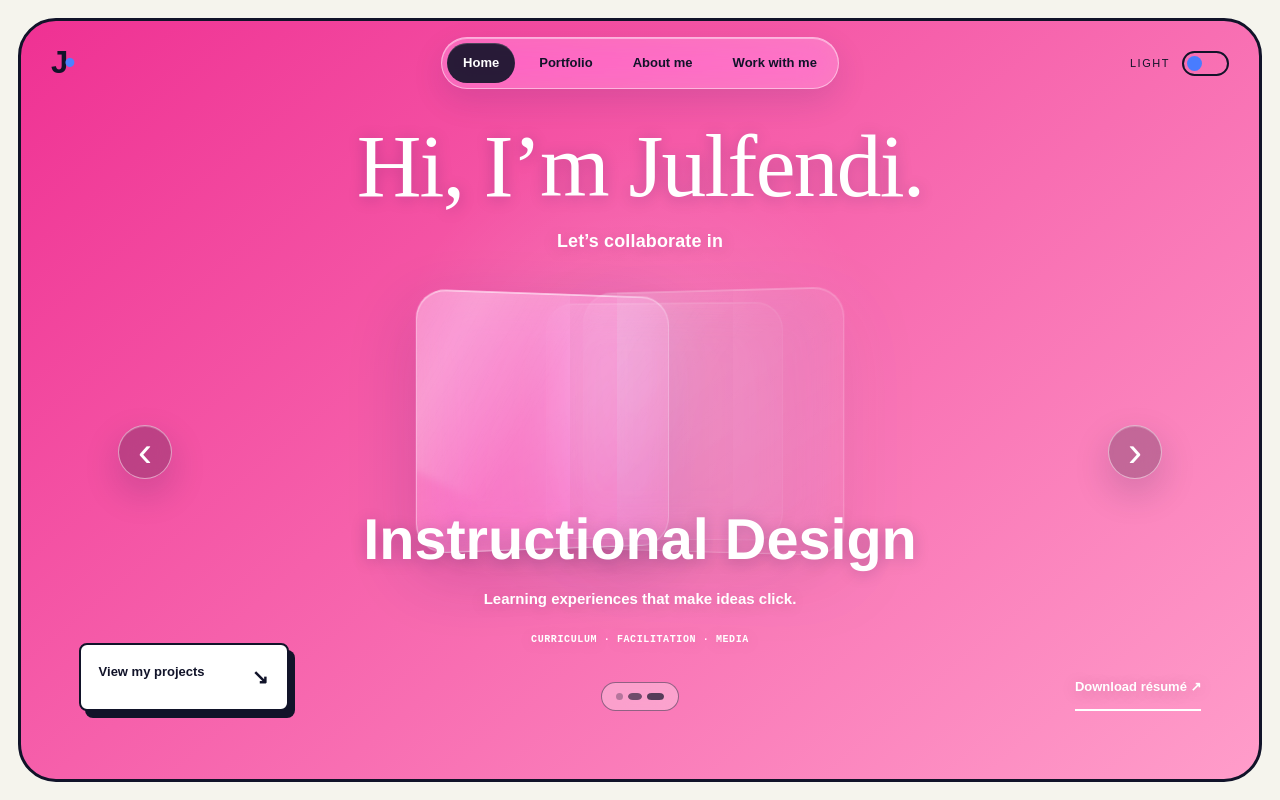
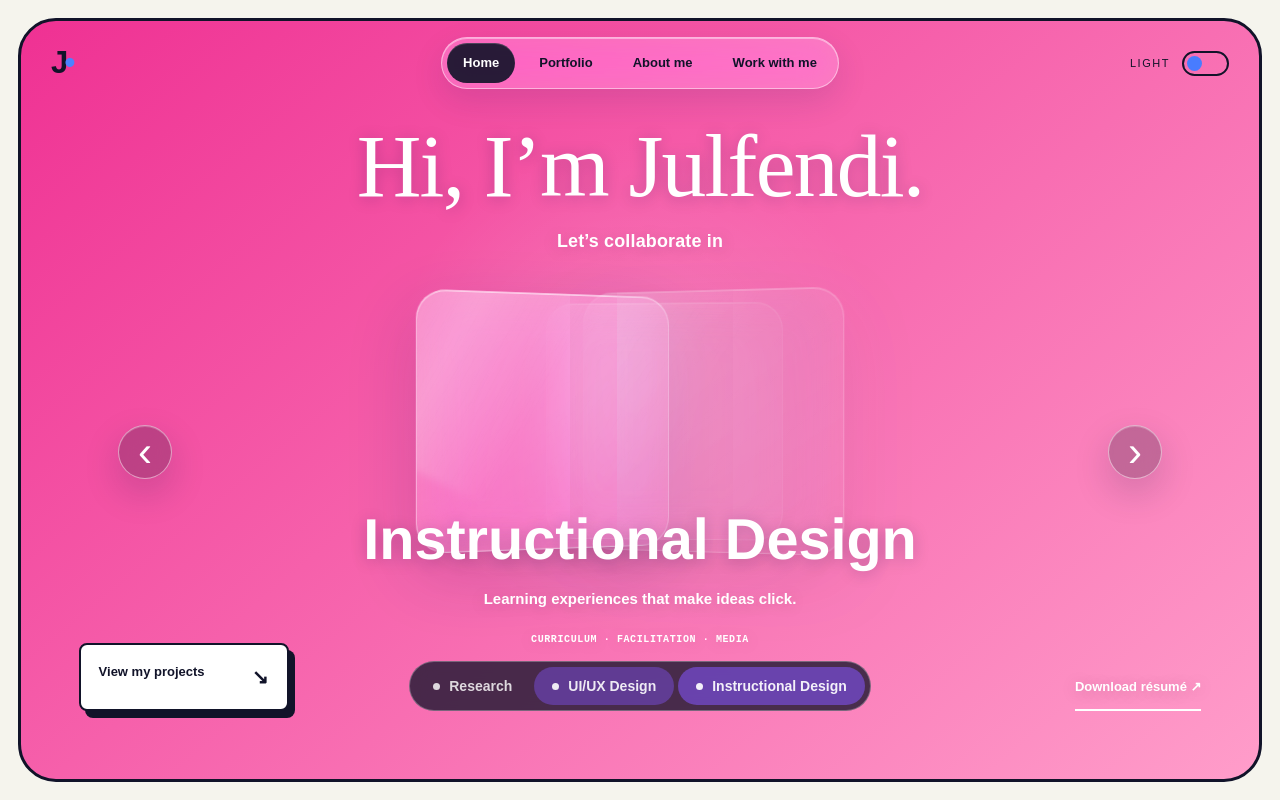
Before and after one commit to Jullyfish8/Portfolio-Website, a Next.js app: page / in a window 1280 px wide. Shown: the top 800 px of the page. Built offline with nearby package versions, Linux system fonts and the light colour scheme.

Commit message:
Label discipline carousel controls

```diff
--- a/app/globals.css
+++ b/app/globals.css
@@ -82,3 +82,11 @@
 .side-arrow-left{left:3.5%}.side-arrow-right{right:3.5%}
 .carousel-nav{padding:10px 14px}
 @media(max-width:800px){.glass-placeholder.is-prev{transform:translateX(-38%) rotateY(24deg) scale(.82)}.glass-placeholder.is-next{transform:translateX(38%) rotateY(-24deg) scale(.82)}.side-arrow{top:43%;width:44px;height:44px;font-size:34px}.side-arrow-left{left:8px}.side-arrow-right{right:8px}}
+
+/* Replace abstract dots with explicit discipline labels. */
+.carousel-nav{max-width:min(92vw,690px);padding:5px;border-color:rgba(255,255,255,.28);background:rgba(17,19,41,.76)}
+.carousel-nav div{display:flex;gap:4px}
+.carousel-nav div button{position:relative;width:auto;height:auto;padding:12px 18px;border:0;border-radius:999px;background:transparent;color:rgba(255,255,255,.82);font-size:14px;font-weight:700;line-height:1;white-space:nowrap;transition:.3s background,.3s color,.3s transform}
+.carousel-nav div button:before{content:"";display:inline-block;width:7px;height:7px;margin-right:9px;border-radius:50%;background:currentColor;vertical-align:1px}
+.carousel-nav div button.active{width:auto;border-radius:999px;background:#8054f5;color:#fff;transform:none}
+@media(max-width:800px){.hero-bottom{grid-template-columns:1fr}.primary-cta{justify-self:center}.carousel-nav{grid-column:1;justify-self:center;max-width:100%;overflow-x:auto}.carousel-nav div button{padding:10px 13px;font-size:12px}.carousel-nav div button:before{margin-right:6px}}
--- a/app/page.tsx
+++ b/app/page.tsx
@@ -24,7 +24,7 @@ export default function Home(){
       <nav className="nav-shell" aria-label="Primary navigation"><a className="wordmark" href="#home" aria-label="Julfendi home">J<span>•</span></a><div className="nav-links"><a className="is-active" href="#home">Home</a><a href="#portfolio">Portfolio</a><a href="#about">About me</a><a href="#contact">Work with me</a></div><button className="theme-toggle" type="button" onClick={()=>setDark(v=>!v)} aria-label={`Switch to ${dark?'bright':'dark'} mode`} aria-pressed={dark}><span>{dark?'Dark':'Light'}</span><i aria-hidden="true" /></button></nav>
       <div className="hero-heading"><h1>Hi, I’m Julfendi.</h1><p>Let’s collaborate in</p></div>
       <div className="hero-stage" aria-live="polite"><button className="side-arrow side-arrow-left" type="button" onClick={()=>moveRole(-1)} aria-label="Previous discipline">‹</button><div className="role-orbit" aria-hidden="true">{roles.map((item,i)=><div key={item.name} className={`glass-placeholder ${i===role?'is-active':i===(role+roles.length-1)%roles.length?'is-prev':'is-next'}`} />)}</div><button className="side-arrow side-arrow-right" type="button" onClick={()=>moveRole(1)} aria-label="Next discipline">›</button><div className="role-details"><p className={`role-title ${current.font}`}>{current.name}</p><p className="role-copy">{current.line}</p><p className="role-meta">{current.meta}</p></div></div>
-      <div className="hero-bottom"><a className="primary-cta" href="#portfolio">View my projects <span>↘</span></a><div className="carousel-nav" aria-label="Choose a discipline"><div>{roles.map((r,i)=><button key={r.name} className={i===role?'active':''} onClick={()=>setRole(i)} aria-label={`Show ${r.name}`}/>)}</div></div><a className="resume-link" href="#resume">Download résumé ↗</a></div>
+      <div className="hero-bottom"><a className="primary-cta" href="#portfolio">View my projects <span>↘</span></a><div className="carousel-nav" aria-label="Choose a discipline"><div>{roles.map((r,i)=><button key={r.name} className={i===role?'active':''} onClick={()=>setRole(i)} aria-label={`Show ${r.name}`}>{r.name}</button>)}</div></div><a className="resume-link" href="#resume">Download résumé ↗</a></div>
     </section>
     <section id="portfolio" className="projects-section" style={{'--project':selected.color,'--project-accent':selected.accent} as React.CSSProperties}>
       <header className="section-heading"><p>Selected archive / All projects</p><h2>Work, unfolded.</h2><span>Choose a title. Stay in the story.</span></header>
```
